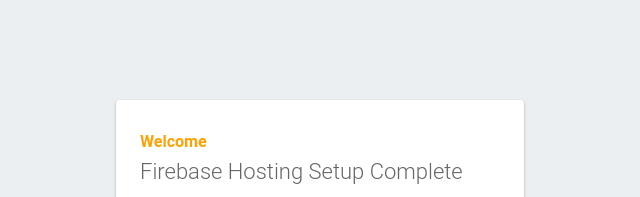
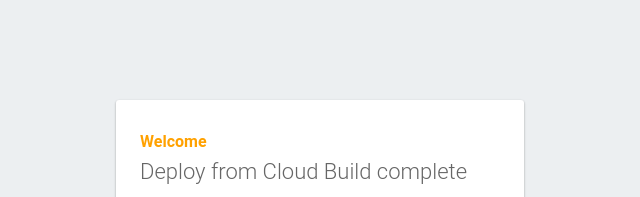
Before and after one commit to damian-pawlow/firebase-cloud-build, a plain HTML site: page public/index.html in a window 1280 px wide. Shown: the top 197 px of the page, 320-960 px from the left. Drawn offline with Linux system fonts and the light colour scheme; some packages are replaced by stand-ins of ours.

Commit message:
Mod hosting site

```diff
--- a/public/index.html
+++ b/public/index.html
@@ -41,7 +41,7 @@
   <body>
     <div id="message">
       <h2>Welcome</h2>
-      <h1>Firebase Hosting Setup Complete</h1>
+      <h1>Deploy from Cloud Build complete</h1>
       <p>You're seeing this because you've successfully setup Firebase Hosting. Now it's time to go build something extraordinary!</p>
       <a target="_blank" href="https://firebase.google.com/docs/hosting/">Open Hosting Documentation</a>
     </div>
```
